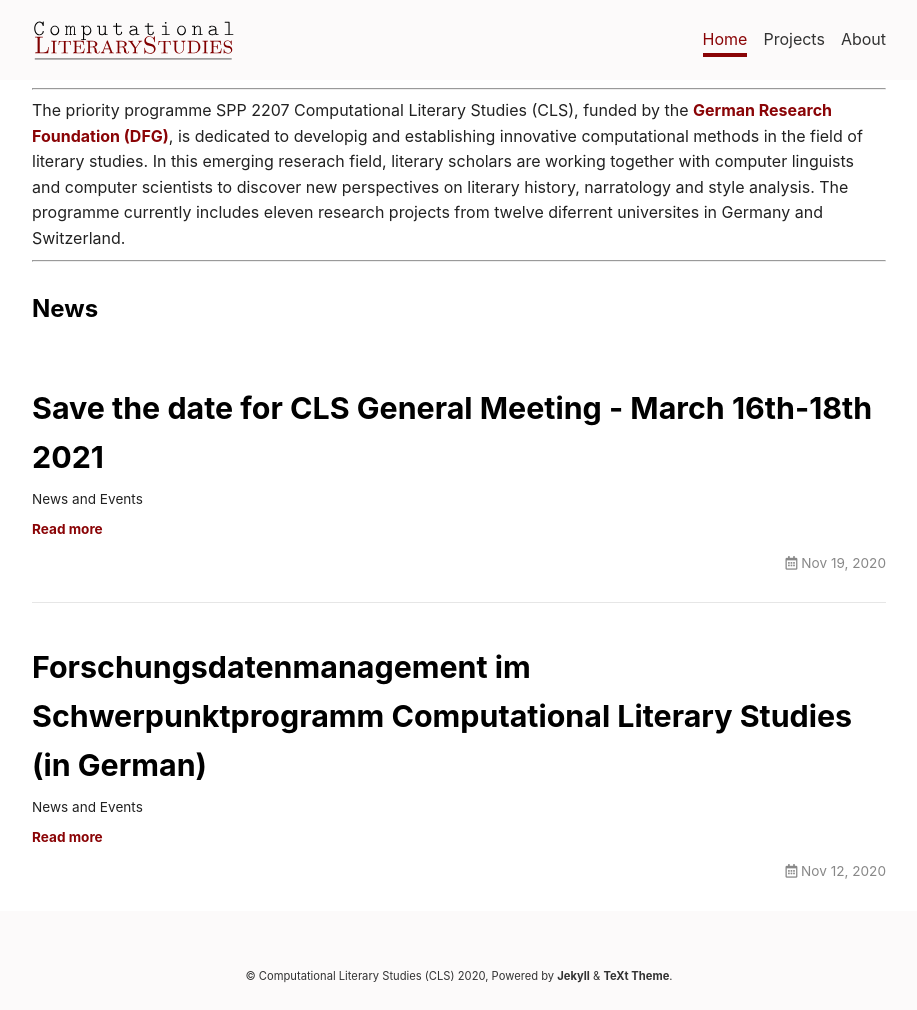
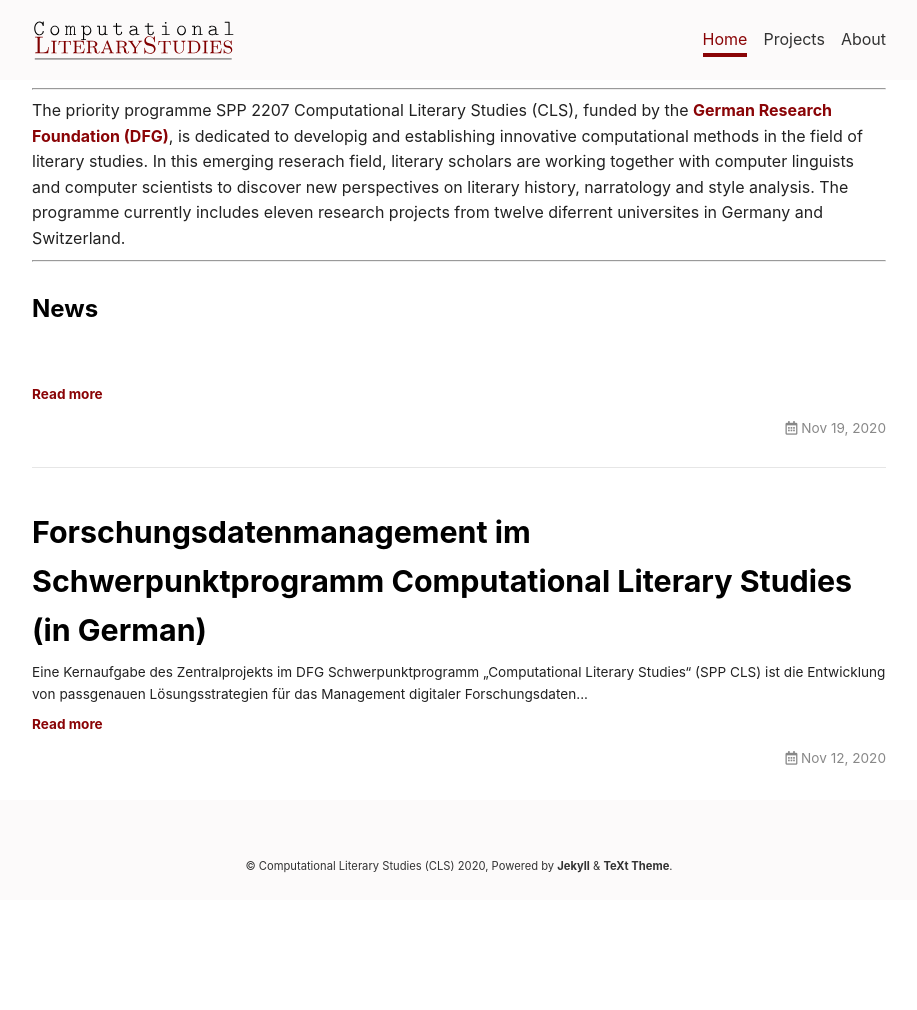
Before and after one commit to dfg-spp-cls/dfg-spp-cls.github.io, a Jekyll site: the page built from index.html, in a window 1280 px wide. Shown: the whole page, without its empty margins (181-1098 px from the left). Built offline with Jekyll 4.4.1, drawn with Linux system fonts in a browser that asks for light colours; nearby versions of some CDN libraries; the list of posts is cut into pages by our own code; after the commit the page ends 900 px from its top, so only the background shows below that.

Commit message:
new article previews

```diff
--- a/_posts/2020-11-12-Landschaftvermessung.md
+++ b/_posts/2020-11-12-Landschaftvermessung.md
@@ -1,6 +1,6 @@
 ---
 title: Forschungsdatenmanagement im Schwerpunktprogramm Computational Literary Studies (in German)
-excerpt: "News and Events"
+excerpt: "Eine Kernaufgabe des Zentralprojekts im DFG Schwerpunktprogramm „Computational Literary Studies“ (SPP CLS) ist die Entwicklung von passgenauen Lösungsstrategien für das Management digitaler Forschungsdaten..."
 modified: 11/12/2020, 9:00:24
 category: News
 ---
--- a/_posts/2020-11-19-Save_the_date.md
+++ b/_posts/2020-11-19-Save_the_date.md
@@ -1,6 +1,6 @@
 ---
 title: Save the date for CLS General Meeting - March 16th-18th 2021
-excerpt: "News and Events"
+excerpt: "The first 2021 general meeting of the priority programme "Computational Literary Studies" will take place from..."
 modified: 11/19/2020, 9:00:24
 category: News
 ---
```
